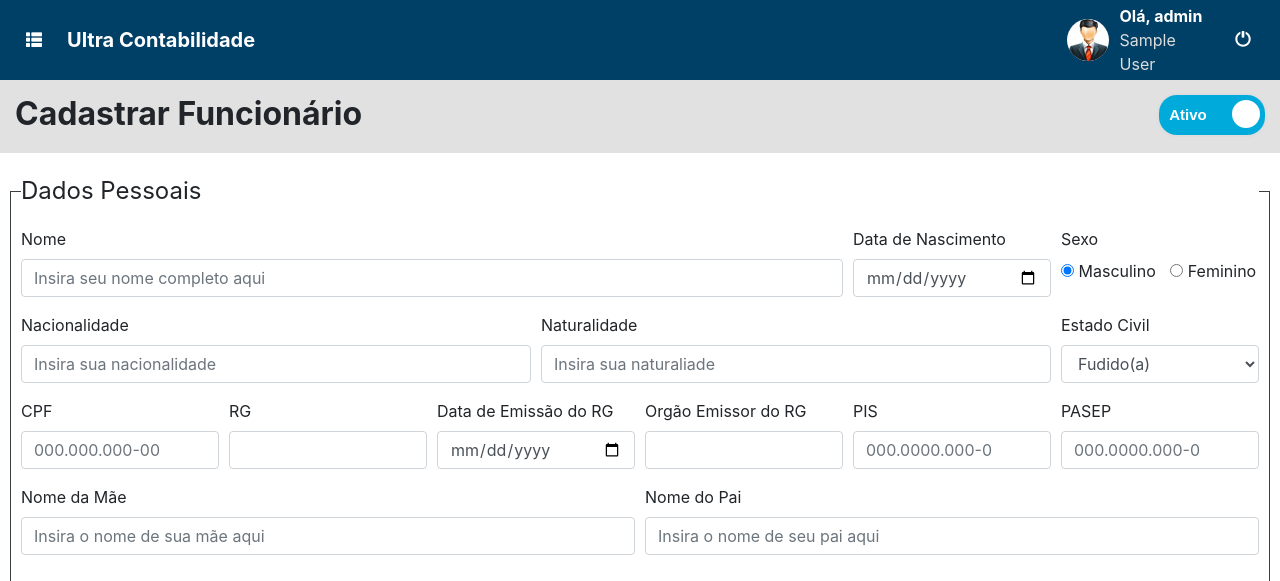
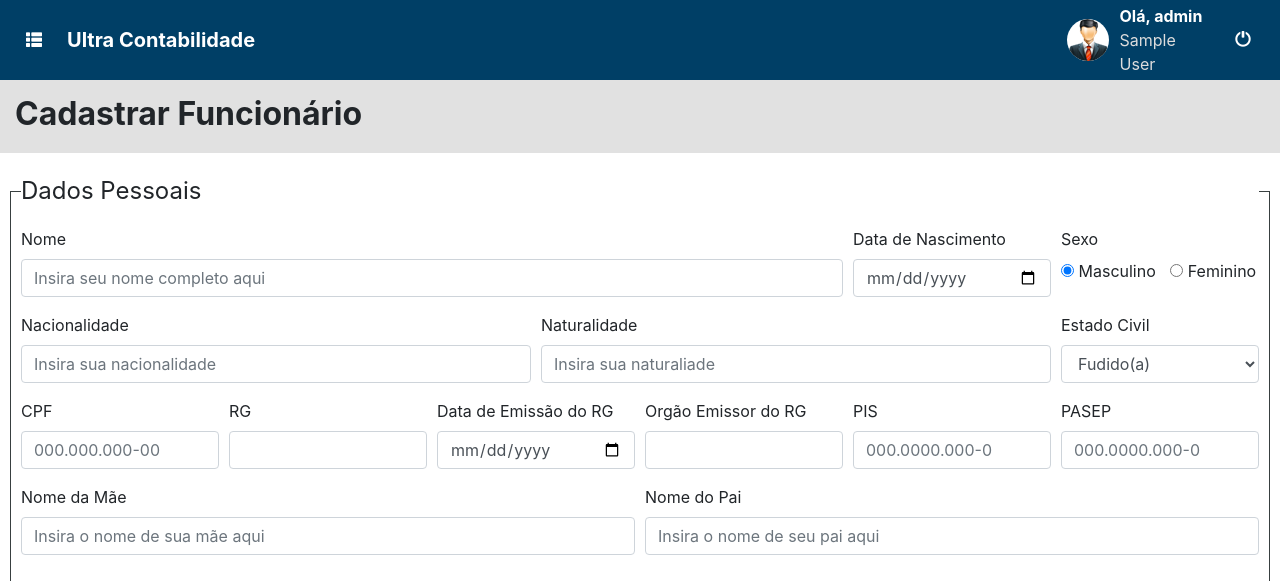
Before and after one commit to JakeDeGea/sistemaCurriculum, a PHP site: page /view/cadastro_funcionario.php in a window 1280 px wide. Shown: the top 581 px of the page. Run offline with PHP 8.4, Linux system fonts and the light colour scheme; the visitor is signed in with stand-in values (Sample User, id 1); some libraries are stand-ins or nearby versions.

Commit message:
fazerbotaofli´painda

```diff
--- a/_css/cadastro_funcionario.css
+++ b/_css/cadastro_funcionario.css
@@ -104,6 +104,7 @@ input#m_cpf{
 /* Botão do AJAX para desabilitar ou habilitar status do Usuario CSS */
 
 .onoffswitch {
+    display: none;
     margin-top: 1%; margin-right: 1%;
     float: right;
     position: relative; width: 110px;
--- a/view/cadastro_funcionario.php
+++ b/view/cadastro_funcionario.php
@@ -47,8 +47,8 @@
           <div id="f_flipswitch" class="onoffswitch">
             <input type="checkbox" name="onoffswitch" class="onoffswitch-checkbox" id="myonoffswitch" checked>
             <label class="onoffswitch-label" for="myonoffswitch">
-              <span class="onoffswitch-inner"></span>
-              <span class="onoffswitch-switch"></span>
+              <span id="switchange" class="onoffswitch-inner"></span>
+              <span id="switchange" class="onoffswitch-switch"></span>
             </label>
           </div>
 
@@ -317,7 +317,6 @@
           $('#i_username').val('');
           $('#i_senha').val('');
           $('#i_senha_confirm').val('');
-          $('#a_status').val('');
           $('#i_nome').focus();
         });
         // Função do abre e fecha (Dashboard)
@@ -384,12 +383,12 @@
               $('#i_pais').val(data.pais);
               $('#i_username').val(data.login);
               $('#i_cpf').val(data.cpf);
-              $('#a_status').val(data.status);
+              $('#f_flipswitch').val(data.status);
 
-              if ($('#a_status').val() == 1){
-                $('#a_status').val('Ativo');
+              if ($('#f_flipswitch').val() == 1){
+                //fazer ainda
               } else {
-                $('#a_status').val('Inativo');
+                $('#f_flipswitch').val('Inativo');
               }
 
               // esconde o modal
```
